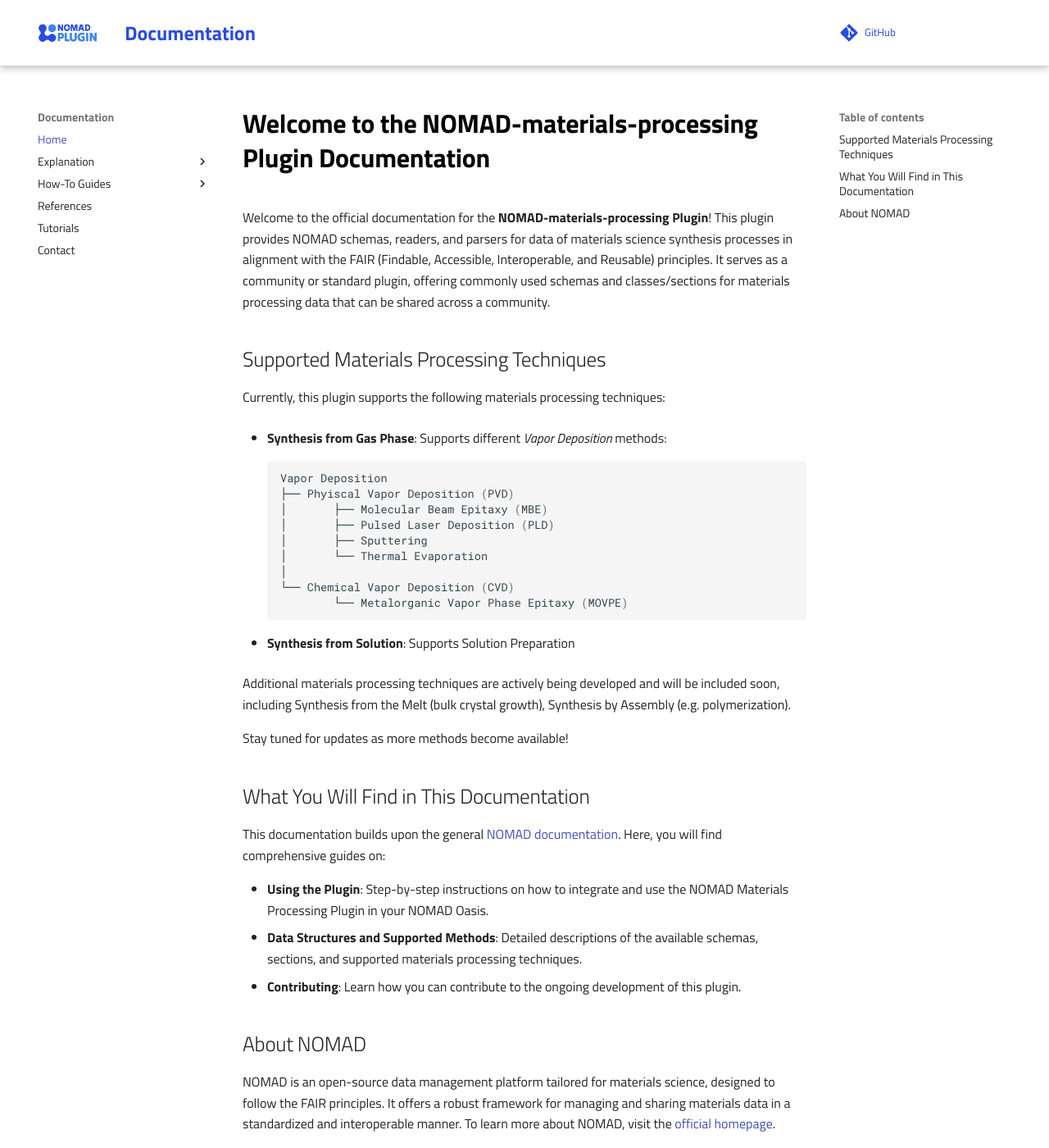
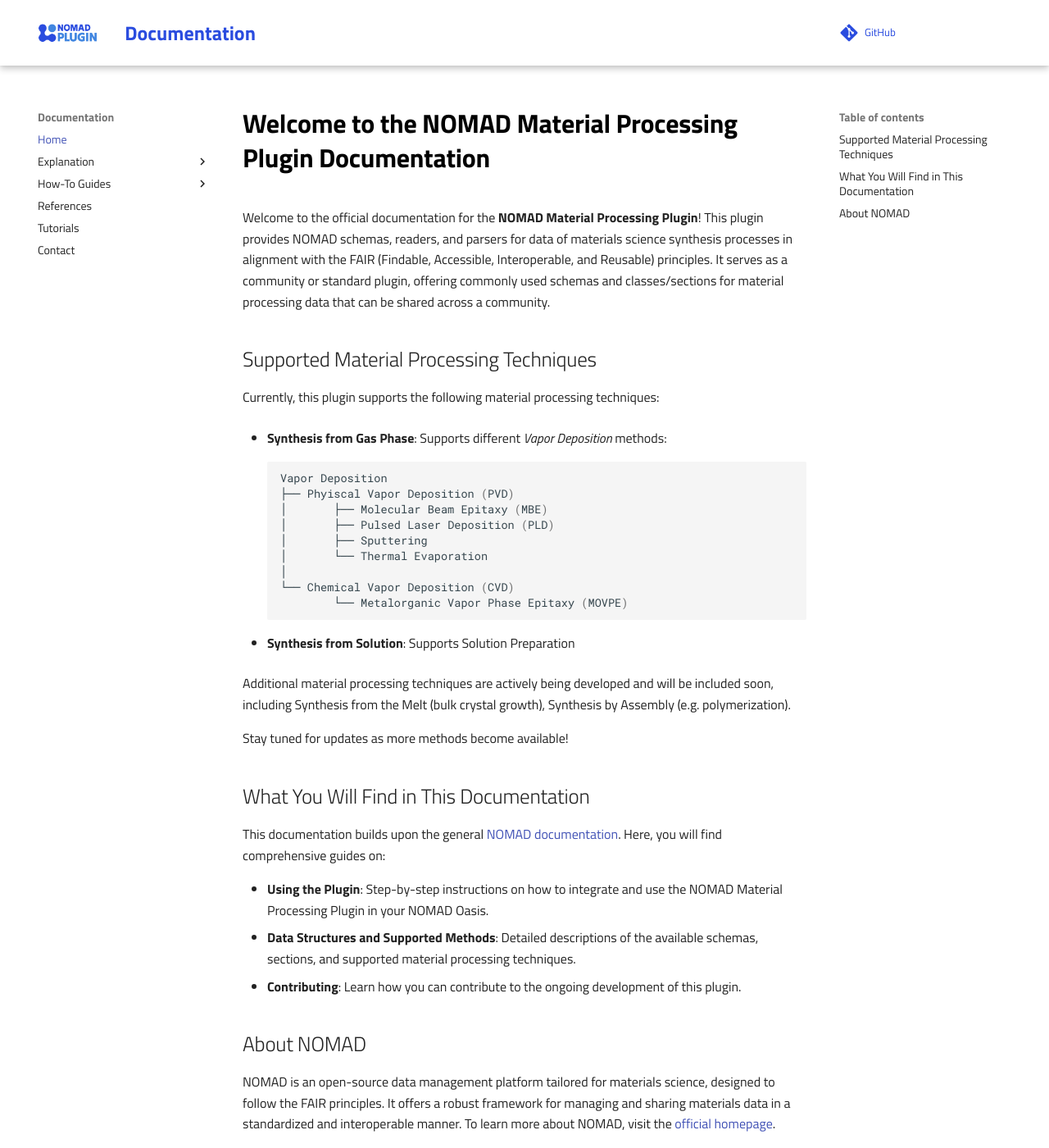
Before and after one commit to FAIRmat-NFDI/nomad-material-processing, an MkDocs documentation site: the page built from docs/index.md, in a window 1280 px wide and 1400 px high. Shown: the whole window at 82% size. Built offline with MkDocs 1.6.1 and Material for MkDocs 9.7.7, drawn with Linux system fonts in a browser that asks for light colours; comment, search, counter and statistics services are not loaded.

Commit message:
Added abstract and changed name
Added an abstract to the CITATION.cff file

Changed the name to NOMAD Material Processing Plugin in the CITATION.cff file and the docs

```diff
--- a/docs/explanation/levelsofschema.md
+++ b/docs/explanation/levelsofschema.md
@@ -17,7 +17,7 @@
 
 
 1. **Community/Standard Plugins**: FAIRmat offers standardized schemas for common methods, processes, and instruments that are generalized and not tied to any individual lab or setup. These schemas are derived from recurring patterns identified across user schemas. Users can inherit from these standard plugins in a similar manner as the base sections, further specializing them as needed while still maintaining a consistent structure for broader community use.
-FAIRmat's Area A for synthesis data provides two community plugins, NOMAD Measurements and NOMAD Materials Processing.
+FAIRmat's Area A for synthesis data provides two community plugins, NOMAD Measurements and NOMAD Material Processing.
 
 1. **User Defined Sections**: These schemas are developed by users and are tailored for a method or an instrument, a lab, or a research institute. They build upon the base sections and community plugins, tailoring them to meet specific research needs. In this level, users can define more specialized structures that directly reflect the unique characteristics of their experiments or simulations.
 
--- a/docs/how_to/develop.md
+++ b/docs/how_to/develop.md
@@ -1,6 +1,6 @@
 # How to Contribute to the NOMAD-material-processing Plugin
 
-The **NOMAD-material-processing plugin** is a community-driven effort aimed at providing shared data schemas, readers, and parsers for materials processing data. We encourage contributions from all users to help enhance and expand the plugin, making it more robust and broadly applicable. If you have any questions or need assistance, feel free to [contact us](../contact.md) — we’re here to help you get involved!
+The **NOMAD Material Processing Plugin** is a community-driven effort aimed at providing shared data schemas, readers, and parsers for material processing data. We encourage contributions from all users to help enhance and expand the plugin, making it more robust and broadly applicable. If you have any questions or need assistance, feel free to [contact us](../contact.md) — we’re here to help you get involved!
 
 Here’s how you can contribute:
 
--- a/docs/index.md
+++ b/docs/index.md
@@ -1,10 +1,10 @@
-# Welcome to the NOMAD-materials-processing Plugin Documentation
+# Welcome to the NOMAD Material Processing Plugin Documentation
 
-Welcome to the official documentation for the **NOMAD-materials-processing Plugin**! This plugin provides NOMAD schemas, readers, and parsers for data of materials science synthesis processes in alignment with the FAIR (Findable, Accessible, Interoperable, and Reusable) principles. It serves as a community or standard plugin, offering commonly used schemas and classes/sections for materials processing data that can be shared across a community.
+Welcome to the official documentation for the **NOMAD Material Processing Plugin**! This plugin provides NOMAD schemas, readers, and parsers for data of materials science synthesis processes in alignment with the FAIR (Findable, Accessible, Interoperable, and Reusable) principles. It serves as a community or standard plugin, offering commonly used schemas and classes/sections for material processing data that can be shared across a community.
 
-## Supported Materials Processing Techniques
+## Supported Material Processing Techniques
 
-Currently, this plugin supports the following materials processing techniques:
+Currently, this plugin supports the following material processing techniques:
 
 - **Synthesis from Gas Phase**:
   Supports different *Vapor Deposition* methods:
@@ -23,7 +23,7 @@
 - **Synthesis from Solution**:
   Supports Solution Preparation
 
-Additional materials processing techniques are actively being developed and will be included soon, including Synthesis from the Melt (bulk crystal growth), Synthesis by Assembly (e.g. polymerization).
+Additional material processing techniques are actively being developed and will be included soon, including Synthesis from the Melt (bulk crystal growth), Synthesis by Assembly (e.g. polymerization).
 
 Stay tuned for updates as more methods become available!
 
@@ -31,8 +31,8 @@
 
 This documentation builds upon the general [NOMAD documentation](https://nomad-lab.eu/prod/v1/staging/docs/explanation/data.html). Here, you will find comprehensive guides on:
 
-- **Using the Plugin**: Step-by-step instructions on how to integrate and use the NOMAD Materials Processing Plugin in your NOMAD Oasis.
-- **Data Structures and Supported Methods**: Detailed descriptions of the available schemas, sections, and supported materials processing techniques.
+- **Using the Plugin**: Step-by-step instructions on how to integrate and use the NOMAD Material Processing Plugin in your NOMAD Oasis.
+- **Data Structures and Supported Methods**: Detailed descriptions of the available schemas, sections, and supported material processing techniques.
 - **Contributing**: Learn how you can contribute to the ongoing development of this plugin.
 
 ## About NOMAD
--- a/docs/tutorial/tutorial.md
+++ b/docs/tutorial/tutorial.md
@@ -1,4 +1,4 @@
-There is no specific tutorial available for the **NOMAD-material-processing plugin** at the moment. However, to learn more about related topics, we encourage you to explore the **FAIRmat Tutorial series**. These tutorials cover a wide range of topics related to data management, materials processing, and the principles of the FAIR (Findable, Accessible, Interoperable, and Reusable) approach.
+There is no specific tutorial available for the **NOMAD-material-processing plugin** at the moment. However, to learn more about related topics, we encourage you to explore the **FAIRmat Tutorial series**. These tutorials cover a wide range of topics related to data management, material processing, and the principles of the FAIR (Findable, Accessible, Interoperable, and Reusable) approach.
 
 The FAIRmat tutorials will provide you with valuable insights into how to manage and structure materials data in NOMAD and how to contribute to community efforts like this plugin. Stay tuned for future updates, as specific tutorials for this plugin may be developed.
 
```
Also changed, not shown: 1 other file.
